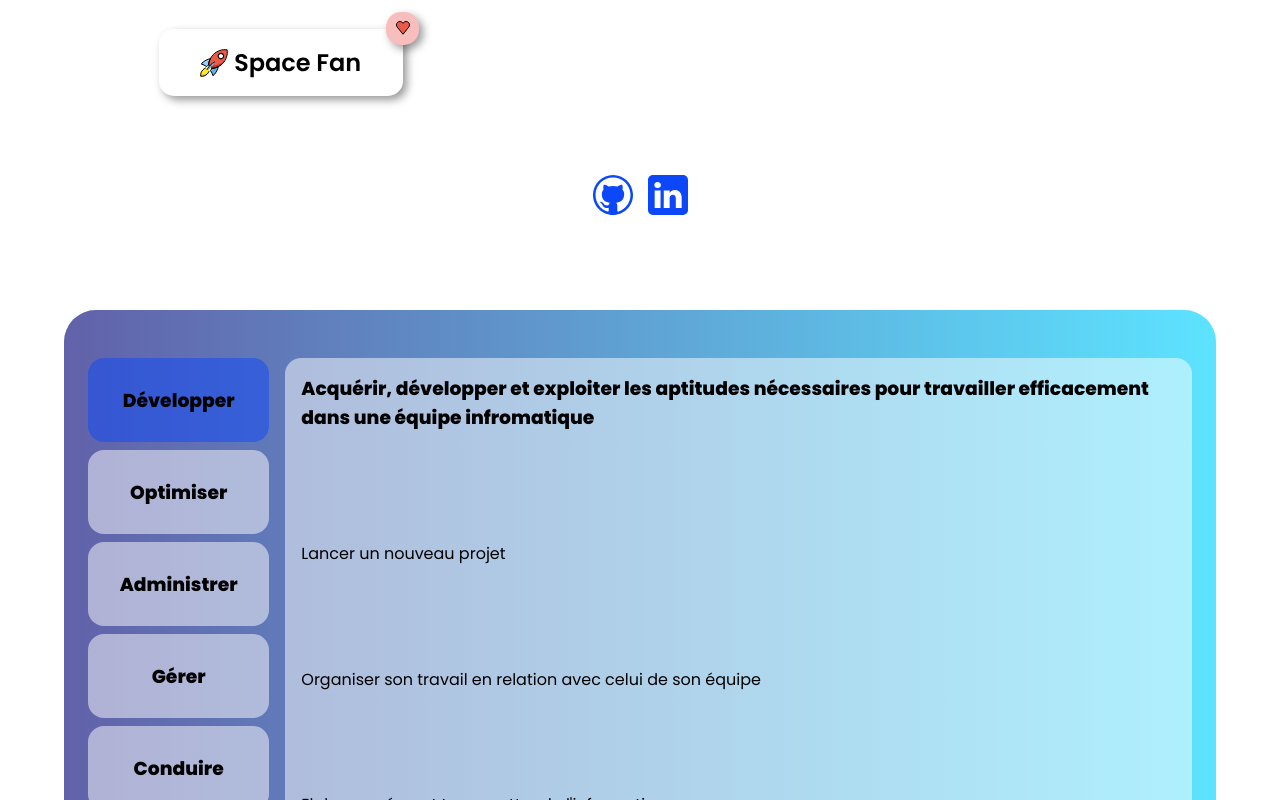
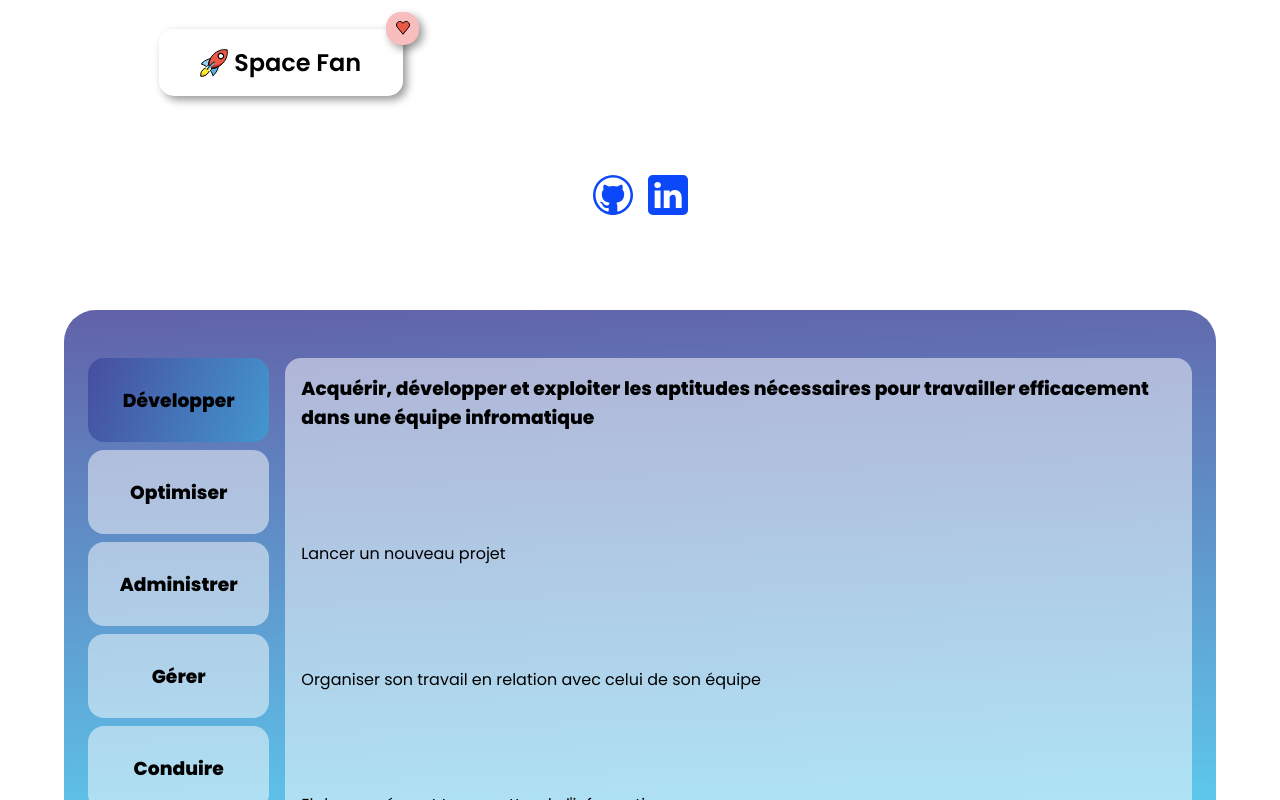
Before and after one commit to loan-mgt/Portfolio, a plain HTML site: page index.html in a window 1280 px wide. Both pictures are taken after a click on the element "Développer". Shown: the part 570-1370 px from the top of the page. Drawn offline with Linux system fonts and the light colour scheme.

Commit message:
good looking anim on skills grid

```diff
--- a/SRC/CSS/index.css
+++ b/SRC/CSS/index.css
@@ -1,10 +1,18 @@
 @import url('https://fonts.googleapis.com/css2?family=Poppins:wght@300;400;500;600;800;900&display=swap');
+
+@property --gradDirection {
+    syntax: '<angle>';
+    initial-value: 90deg;
+    inherits: false;
+}
 
 :root{
     --main-color: rgb(12, 72, 250);
     --main-color50: rgba(12, 72, 250,.5);
     --main-color30: rgba(12, 72, 250,.3);
+    --gradDirectionValue: 90deg;
     font-family: 'Poppins', sans-serif;
+    --gradDirection: var(--gradDirectionValue);
 }
 
 body{
@@ -202,8 +210,10 @@ a{
     width: 100%;
     height: 100%;
     transition: all 1s ease;
-    background: rgba(12, 72, 250, 0.4);
-    background: linear-gradient(90deg,  rgba(9,9,121,.4) 0%, rgba(0,212,255,.4) 100%);
+    transition: --gradDirection 3.5s ease;
+    background: rgba(9,9,121,.4);
+    --gradDirection: var(--gradDirectionValue);
+    background: linear-gradient(var(--gradDirection),  rgba(9,9,121,.4) 0%, rgba(0,212,255,.4) 100%);
     border-radius: 2rem;
 }
 
@@ -220,6 +230,11 @@ a{
 }
 .back-table.visible .back-pan.right{
     transform: rotate(2deg);
+}
+
+.back-pan.rotate{
+    --gradDirection: var(--gradDirectionValue);
+
 }
 
 .back-table .center-table{
@@ -265,7 +280,7 @@ a{
     display: flex;
     align-items: center;
     justify-content: center;
-    transition: all .3s ease;
+    transition: all .5s ease;
 
 }
 
@@ -274,14 +289,14 @@ a{
 }
 
 .grid .side .skill-title:active {
-    transition: none;
-    background-color: var(--main-color50);
+/*    transition: all;*/
+/*    background: linear-gradient(90deg,  rgba(9,9,121,.4) 0%, rgba(0,212,255,.4) 100%);*/
 
 
 }
 
 .grid .side .skill-title.actif {
-    background-color: var(--main-color50);
+    background: linear-gradient(90deg,  rgba(9,9,121,.3) 0%, rgba(0,212,255,.3) 100%);
 }
 
 .grid  .side-panel{
--- a/SRC/JS/index.js
+++ b/SRC/JS/index.js
@@ -4,7 +4,7 @@ const tableDiv = document.querySelector(".back-table");
 const loadingSplash = document.querySelector(".loading");
 const skills = document.querySelectorAll(".sub-panel");
 const skillBtns = document.querySelectorAll(".skill-title");
-
+let tableShadowPos = 0;
 
 loadingSplash.style.zIndex = -2;
 let commit = 0
@@ -35,6 +35,12 @@ for (const btn of skillBtns){
 	btn.addEventListener("click", (event) =>{
 		showSkill(event.currentTarget.id)
 		showActif(event.currentTarget)
+		const newAngle = parseInt(tableShadowPos+2)*90 ;
+		console.log(document.querySelector(':root').style.setProperty('--gradDirectionValue',newAngle+'deg'))
+		for(const pan of document.querySelectorAll('.back-pan')){
+			pan.classList.toggle('rotate')
+		}
+		tableShadowPos++
 	})
 	count++
 
```
